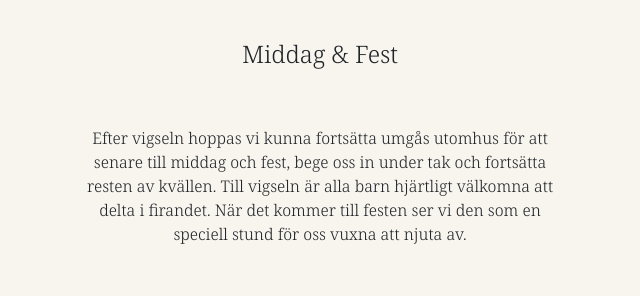
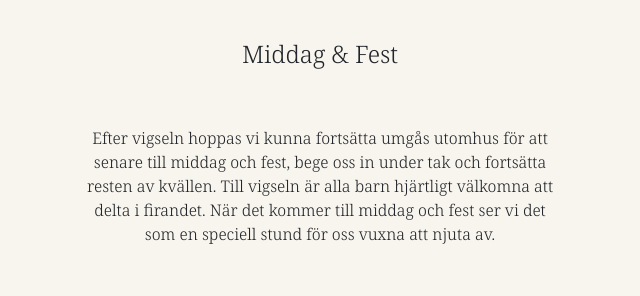
Before and after one commit to Myekman/myochmarcus, a website: page index.html in a window 1280 px wide. Shown: the part 980-1276 px from the top of the page, 0-640 px from the left. Drawn offline with nearby package versions, Linux system fonts and the light colour scheme.

Commit message:
fest middag

```diff
--- a/index.html
+++ b/index.html
@@ -102,7 +102,7 @@
                         <div class="mt-4">
                             <p class="mb-0">Efter vigseln hoppas vi kunna fortsätta umgås utomhus för att senare till middag och fest, bege oss in under tak och fortsätta resten av kvällen.
                              Till vigseln är alla barn hjärtligt välkomna att delta i firandet.
-                             När det kommer till festen ser vi den som en speciell stund för oss vuxna att njuta av.
+                             När det kommer till middag och fest ser vi det som en speciell stund för oss vuxna att njuta av.
                             </p>
                         </div>
                     </div>
@@ -160,7 +160,7 @@
                             <div class="infopadding">
                                 <p class="mb-0">Efter vigseln hoppas vi kunna fortsätta umgås utomhus för att senare till middag och fest, bege oss in under tak och fortsätta resten av kvällen.
                                     Till vigseln är alla barn hjärtligt välkomna att delta i firandet.
-                                    När det kommer till festen ser vi den som en speciell stund för oss vuxna att njuta av. </p>
+                                    När det kommer till middag och fest ser vi det som en speciell stund för oss vuxna att njuta av. </p>
                             </div>
                         </div>
                     </div>
```
